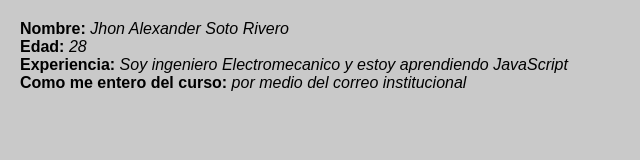
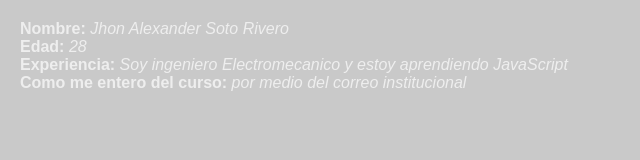
Before and after one commit to JhonAlexanderSotoRivero/Jhon_Soto_25_08_2022, a plain HTML site: page index.html in a window 1280 px wide. Shown: the whole page, without its empty margins (0-640 px from the left). Drawn offline with Linux system fonts and the light colour scheme.

```diff
--- a/style.css
+++ b/style.css
@@ -5,4 +5,5 @@
 }
 body{
     margin: 20px;
+    color: #eee
 }
```
